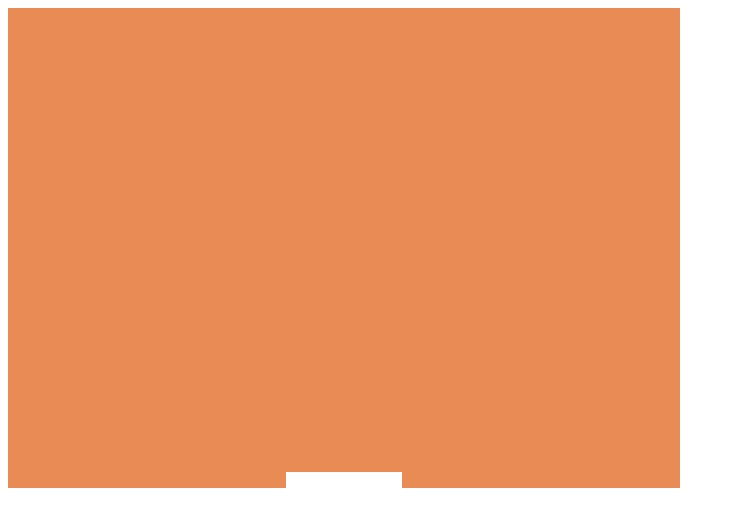
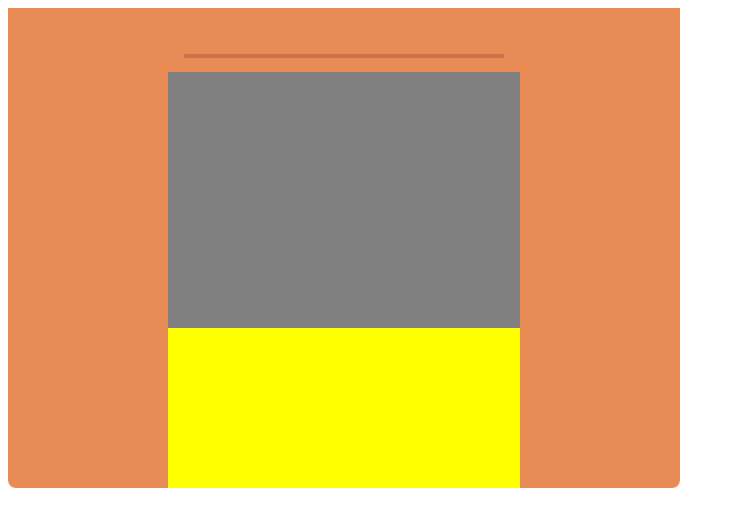
Before and after one commit to mlfernandez/Game_DonkeyKong, a plain HTML site: page index.html in a window 1280 px wide. Shown: the whole page, without its empty margins (0-735 px from the left). Drawn offline with Linux system fonts and the light colour scheme.

Commit message:
trabajando en la pantalla, parte superior finalizada

```diff
--- a/css/styles.css
+++ b/css/styles.css
@@ -13,23 +13,56 @@
     flex-direction: row;
 }
 
+
+
 .outsideFrameLeft {
     height: 30em;
-    width: 19em;
+    width: 10em;
     background-color: #e88b55;
+    border-bottom-left-radius:  0.5em 0.5em;
 
 }
 
 .outsideFrameCenter {
-    height: 29em;
-    width: 8em;
-    background-color: #e88b55;
+    height: 30em;
+    width: 22em;
+    background-color: yellow;
 
 }
 
 .outsideFrameRight {
     height: 30em;
-    width: 19em;
+    width: 10em;
     background-color: #e88b55;
+    border-radius: 0% 0% 0% 0%;
+    border-bottom-right-radius:  0.5em 0.5em;
 
 }
+
+.blank {
+    height: 2em;
+    width: 22em;
+    background-color: #e88b55;
+}
+.upLine {
+    height: 2em;
+    width: 22em;
+    background-color: #e88b55;
+    display: flex;
+    align-items: center;
+    justify-content: center;
+}
+
+.screenInside {
+    height: 16em;
+    width: 22em;
+    background-color: grey;
+
+}
+
+
+.upLineBox {
+    height: 0.3em;
+    width: 20em;
+    background-color: #ce734a
+}
--- a/index.html
+++ b/index.html
@@ -17,10 +17,28 @@
 
     <div class="outsideFrame">
         <div class="outsideFrameLeft"> </div>
-        <div class="outsideFrameCenter"> </div>
+        <div class="outsideFrameCenter">
+            <div class="screen"></div>
+                <div class="blank"></div>
+                <div class="upLine">
+                    <div class="upLineBox"></div>
+                </div>
+                <div class="screenInside"></div>
+                    <div class="screenBorderOrange"></div>
+                    <div class="screenBorderBlack"></div>
+
+                <div class="logo"></div>
+                <div class="cutout"></div>
+
+
+
+
+            <div class="cutout"></div>
+        </div>
         <div class="outsideFrameRight"> </div>
+    </div>
 
-    </div>
+
 
 </body>
 </html>
```
